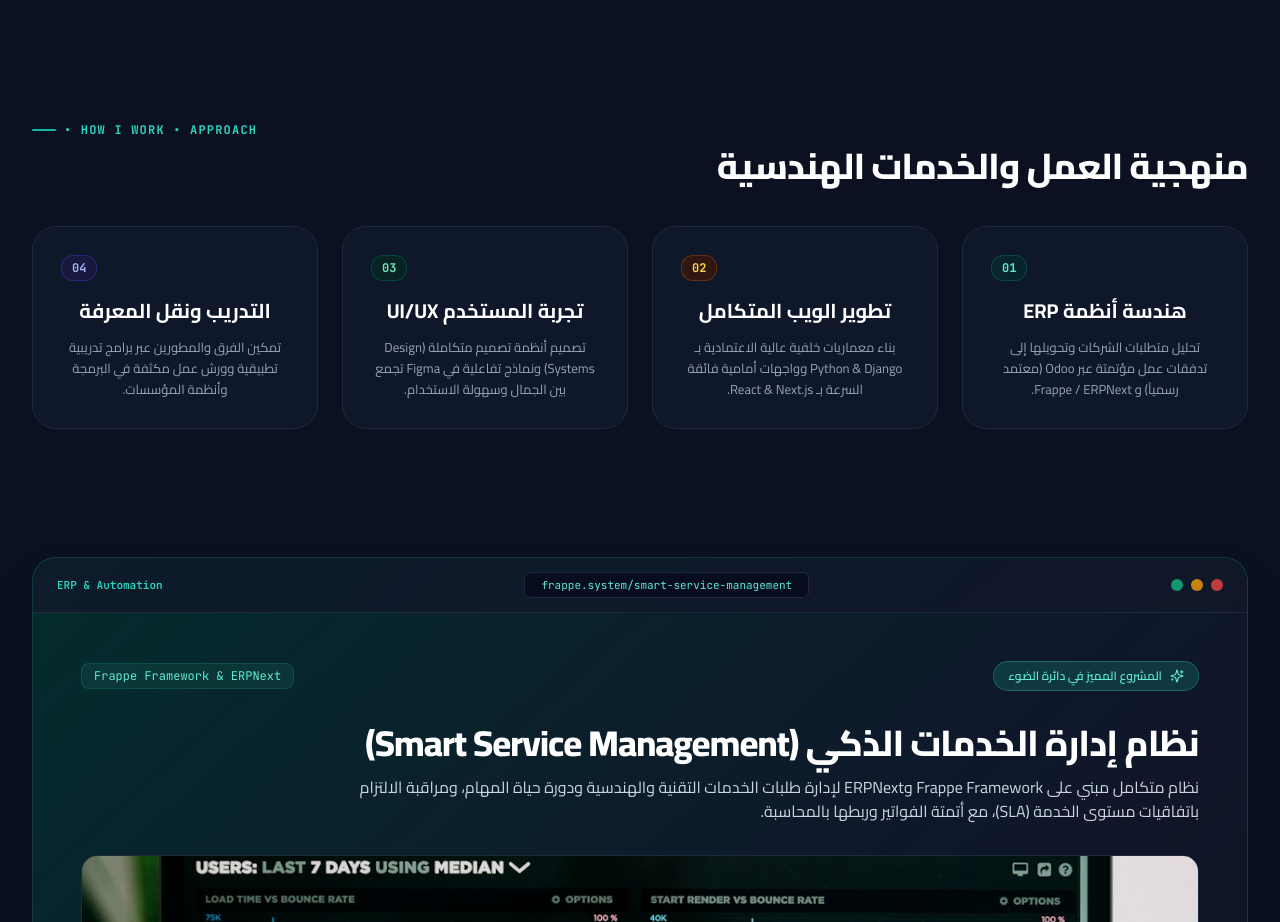
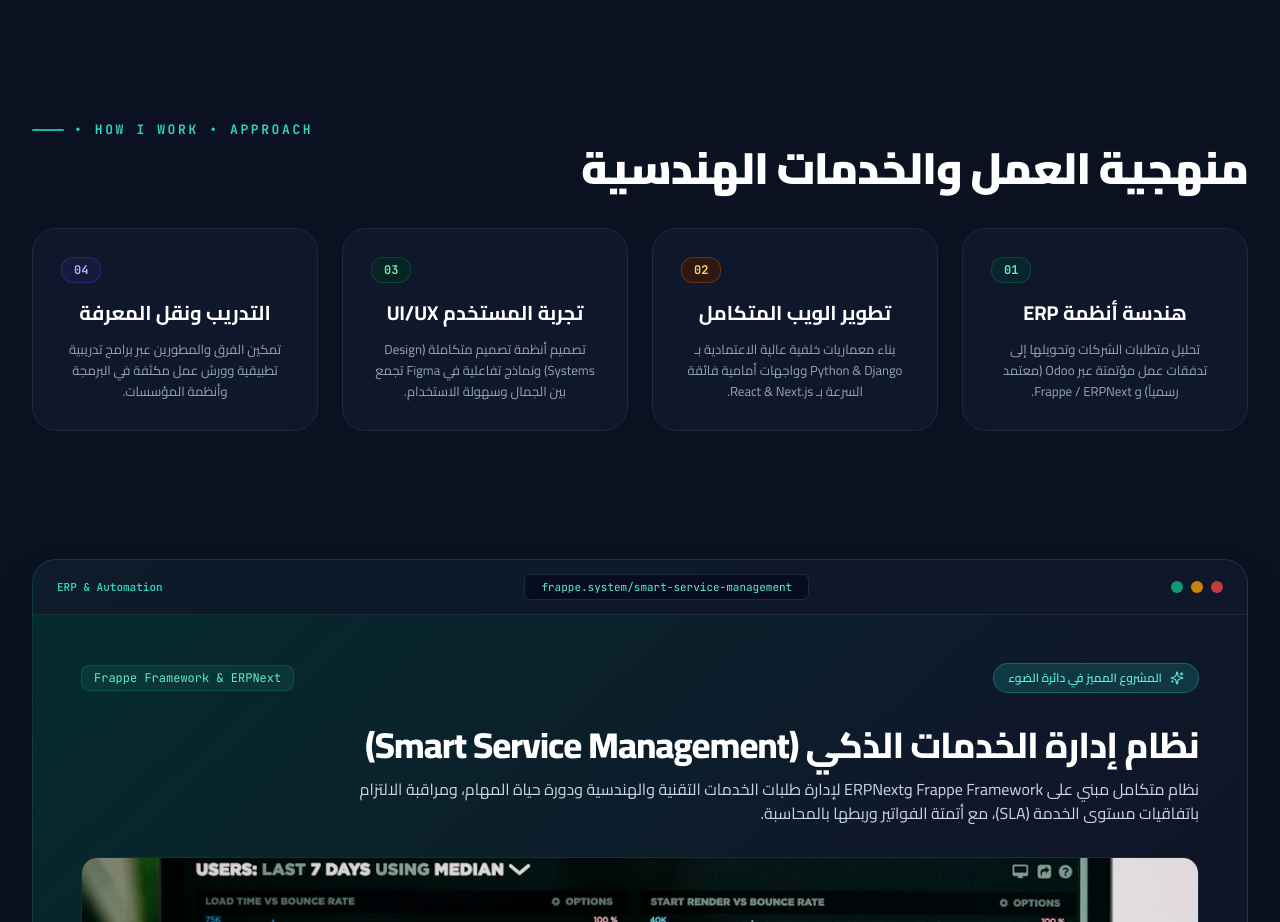
Before and after one commit to Mohammed-Aljazzar/portfolio, a Next.js app: page / in a window 1280 px wide. Shown: the part 980-1902 px from the top of the page. Built offline with nearby package versions, Linux system fonts and the light colour scheme.

Commit message:
feat(methodology): fine-tune typography weight, grade and direct spacing under stats

```diff
--- a/src/app/page.tsx
+++ b/src/app/page.tsx
@@ -468,18 +468,18 @@ export default function HomePage() {
           2. WORK METHODOLOGY & ENGINEERING SERVICES
              (Matching User Reference Image Exactly)
          ══════════════════════════════════════════════ */}
-      <section className="max-w-7xl mx-auto px-4 sm:px-6 lg:px-8">
+      <section className="max-w-7xl mx-auto px-4 sm:px-6 lg:px-8 -mt-8 sm:-mt-12 lg:-mt-16">
         <ScrollReveal className="text-right rtl:text-right ltr:text-left mb-8 sm:mb-10">
           {/* Overline with accent line */}
-          <div className="flex items-center justify-end rtl:justify-end ltr:justify-start gap-2 mb-2">
-            <span className="text-[11px] sm:text-xs font-mono tracking-widest uppercase text-teal-600 dark:text-teal-400 font-bold">
+          <div className="flex items-center justify-end rtl:justify-end ltr:justify-start gap-2.5 mb-2.5">
+            <span className="text-xs sm:text-[13px] font-mono tracking-[0.2em] uppercase text-teal-600 dark:text-teal-400 font-bold">
               HOW I WORK • APPROACH •
             </span>
-            <span className="w-5 sm:w-6 h-[2px] bg-teal-500 rounded-full inline-block" />
+            <span className="w-8 h-[2.5px] bg-teal-500 rounded-full inline-block" />
           </div>
 
-          {/* Section Main Title */}
-          <h2 className="text-2xl sm:text-3xl lg:text-4xl font-extrabold tracking-tight text-slate-900 dark:text-white">
+          {/* Section Main Title with High-Impact Typography & Distinct Weight */}
+          <h2 className="text-3xl sm:text-4xl lg:text-[44px] font-black tracking-tight text-slate-900 dark:text-white leading-[1.2]">
             {language === "ar" ? "منهجية العمل والخدمات الهندسية" : "Work Methodology & Engineering Services"}
           </h2>
         </ScrollReveal>
@@ -488,12 +488,12 @@ export default function HomePage() {
           {methodologyCards.map((card) => (
             <StaggerItem key={card.number}>
               <motion.div
-                whileHover={{ y: -5, transition: { duration: 0.25 } }}
+                whileHover={{ y: -6, transition: { duration: 0.25 } }}
                 className="relative p-6 sm:p-7 rounded-3xl bg-white dark:bg-slate-900 border border-slate-200/80 dark:border-slate-800 shadow-xs hover:shadow-xl hover:border-teal-500/40 dark:hover:border-teal-400/40 transition-all duration-300 flex flex-col items-center text-center group h-full justify-start"
               >
                 {/* Number Badge in the Top-End corner */}
                 <div className="w-full flex justify-end rtl:justify-end ltr:justify-start mb-4">
-                  <span className={`px-2.5 py-1 text-xs font-mono font-bold rounded-xl ${card.badgeColor}`}>
+                  <span className={`px-3 py-1 text-xs font-mono font-bold rounded-xl ${card.badgeColor}`}>
                     {card.number}
                   </span>
                 </div>
```
